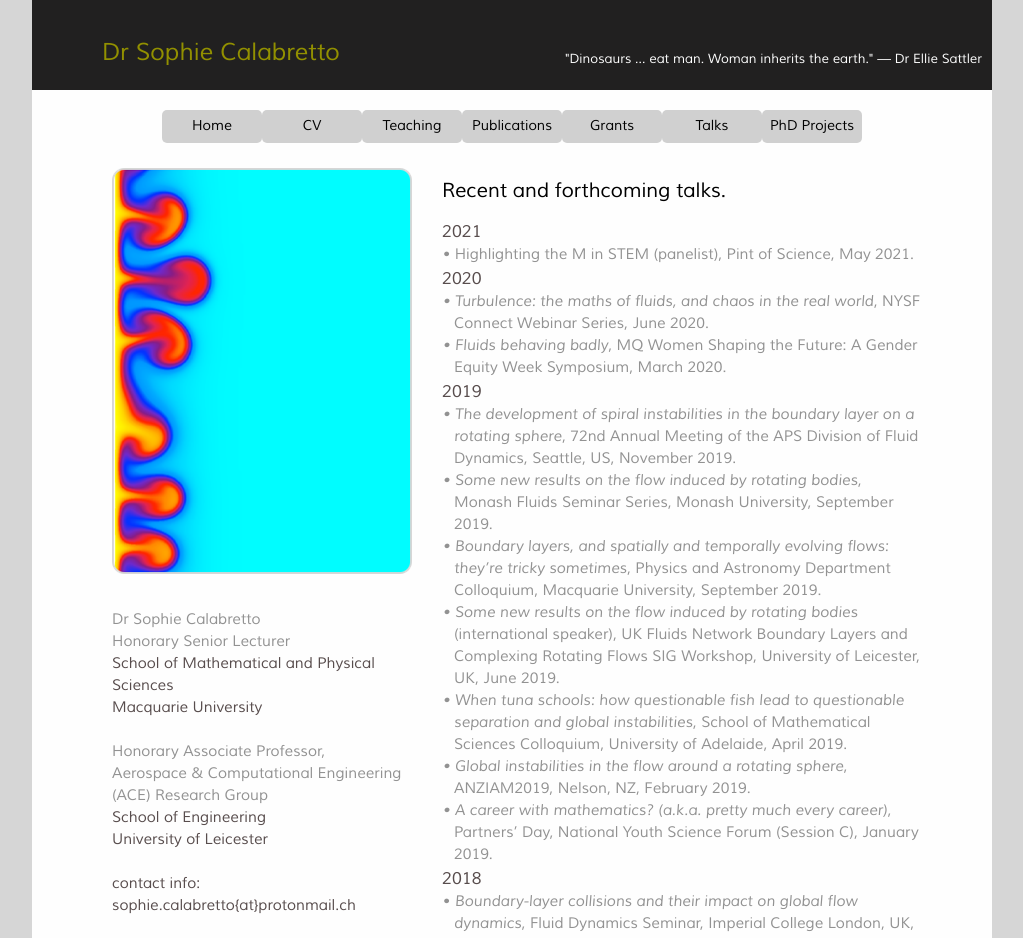
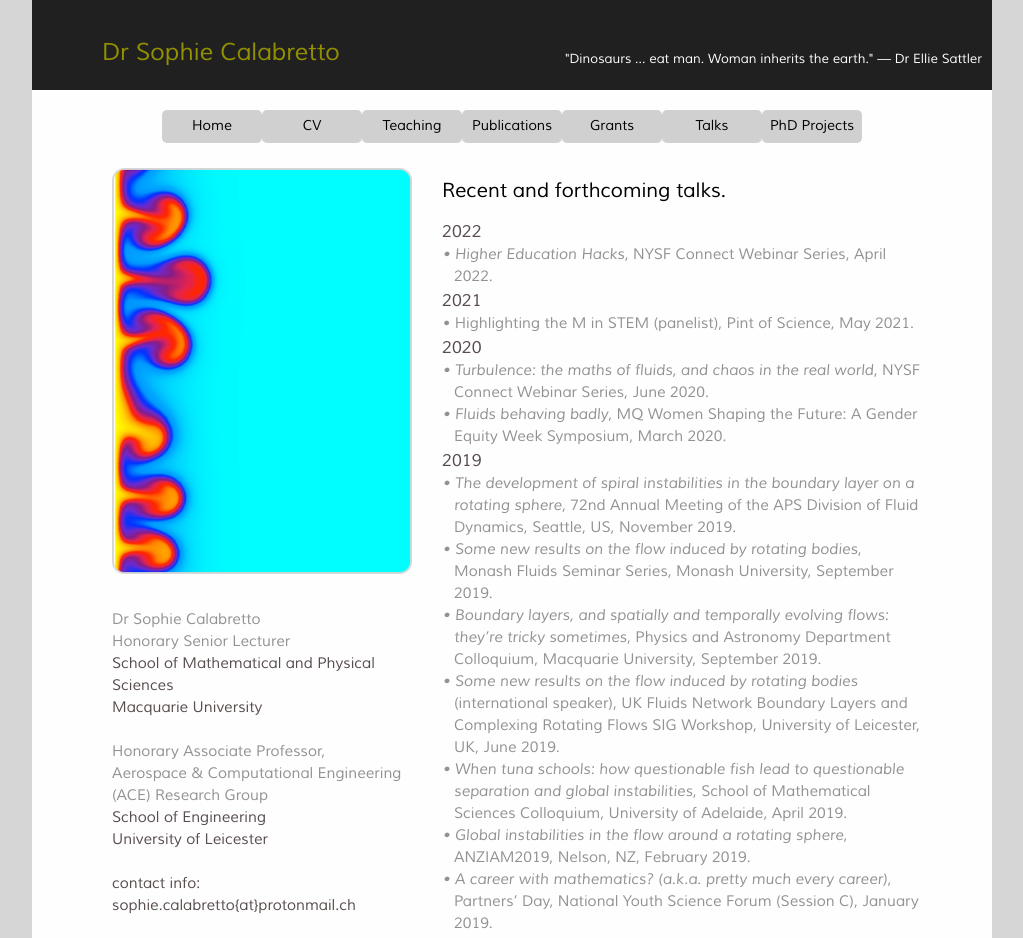
Before and after one commit to sophiecalabretto/sophiecalabretto.github.io, a plain HTML site: page talks.html in a window 1280 px wide. Shown: the top 938 px of the page, without its empty margins (128-1151 px from the left). Drawn offline with Linux system fonts and the light colour scheme; no server answers.

Commit message:
Update talks.html

```diff
--- a/talks.html
+++ b/talks.html
@@ -88,6 +88,10 @@ html { -webkit-font-smoothing: antialiased; -moz-osx-font-smoothing: grayscale;
 <p class="p20 f45">Recent and forthcoming talks.</p>
 </div>
 <div class="v30 ps65 s111 c79">
+<p class="p20 f46">2022</p>
+<ul class="ps73">
+<li class="p23 f47">• <span class="f47">Higher Education Hacks</span><span class="f43">, NYSF Connect Webinar Series, April 2022.</span></li>
+</ul>
 <p class="p20 f46">2021</p>
 <ul class="ps73">
 <li class="p23 f43">• <span class="f43">Highlighting the M in STEM (panelist), Pint of Science, May 2021.</span></li>
```
